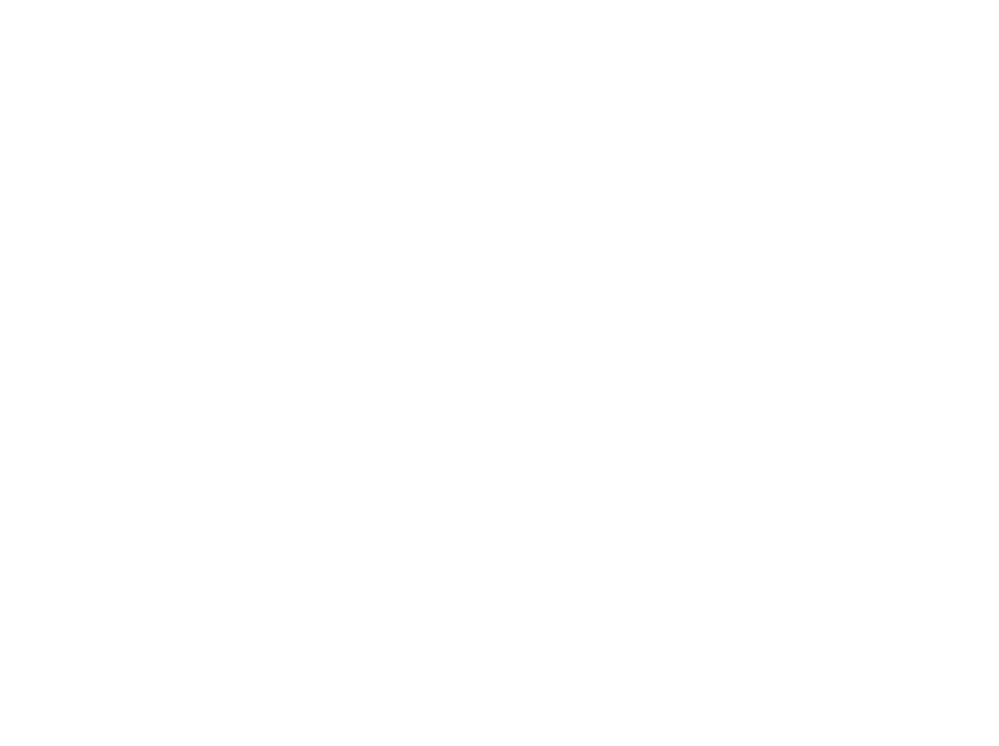
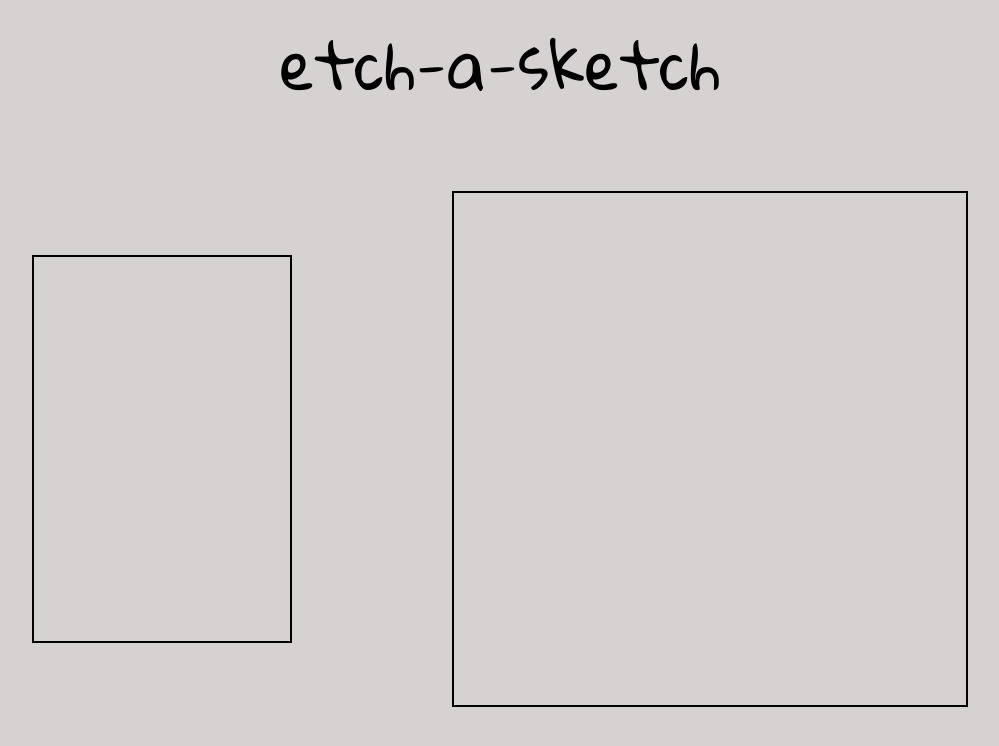
Before and after one commit to jonlam1989/etch-a-sketch, a plain HTML site: page index.html in a window 1280 px wide. Shown: the whole page, without its empty margins (140-1139 px from the left). Drawn offline with Linux system fonts and the light colour scheme.

Commit message:
created basic visual layout for app

```diff
--- a/etch-a-sketch.css
+++ b/etch-a-sketch.css
@@ -0,0 +1,45 @@
+body {
+	margin: 0;
+	padding: 0;
+	height: 100vh;
+	background-color: rgb(214, 210, 210);
+}
+
+.container {
+	display: flex;
+	flex-direction: column;
+	align-items: center;
+}
+
+/* ---------------------------------------------------------- */
+
+.header {
+	font-size: 4em;
+	font-family: 'Gloria Hallelujah', cursive;
+}
+
+/* ---------------------------------------------------------- */
+
+.game-container {
+	display: flex;
+	justify-content: space-evenly;
+	align-items: center;
+	gap: 10em;
+	margin: 4em;
+}
+
+/* ---------------------------------------------------------- */
+
+.s1-controls {
+	width: 20vw;
+	height: 30vw;
+	border: 2px solid black;
+}
+
+/* ---------------------------------------------------------- */
+
+.s2-grid {
+	width: 40vw;
+	height: 40vw;
+	border: 2px solid black;
+}
--- a/index.html
+++ b/index.html
@@ -6,12 +6,31 @@
     <meta http-equiv="X-UA-Compatible" content="IE=edge">
     <meta name="viewport" content="width=device-width, initial-scale=1.0">
     <link rel="stylesheet" href="etch-a-sketch.css">
+    <link rel="preconnect" href="https://fonts.googleapis.com">
+    <link rel="preconnect" href="https://fonts.gstatic.com" crossorigin>
+    <link href="https://fonts.googleapis.com/css2?family=Gloria+Hallelujah&display=swap" rel="stylesheet">
     <title>etch-a-sketch</title>
 </head>
 
 <body>
     <div class="container">
+        <div class="header">
+            etch-a-sketch
+        </div>
 
+        <div class="game-container">
+            <div class="section1">
+                <div class="s1-container">
+                    <div class="s1-controls"></div>
+                </div>
+            </div>
+
+            <div class="section2">
+                <div class="s2-container">
+                    <div class="s2-grid"></div>
+                </div>
+            </div>
+        </div>
     </div>
 
     <script src="etch-a-sketch.js"></script>
```
